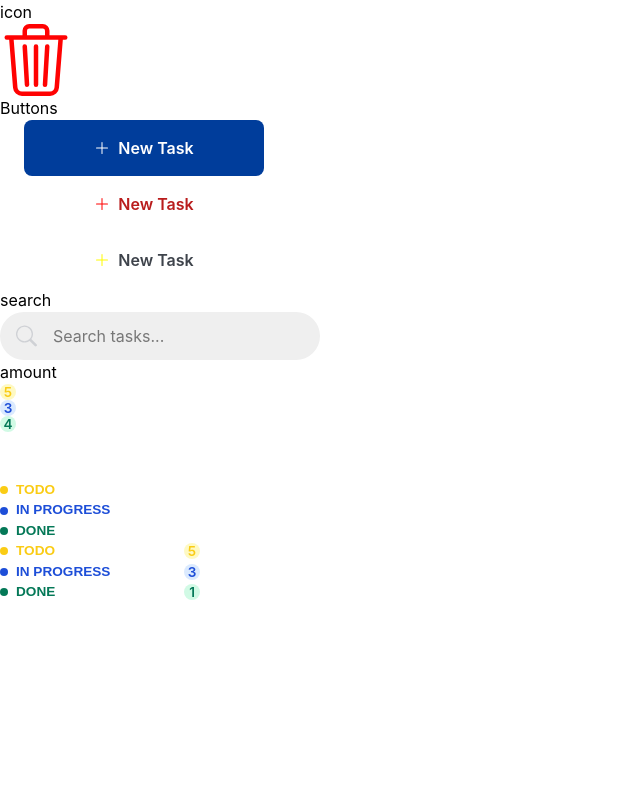
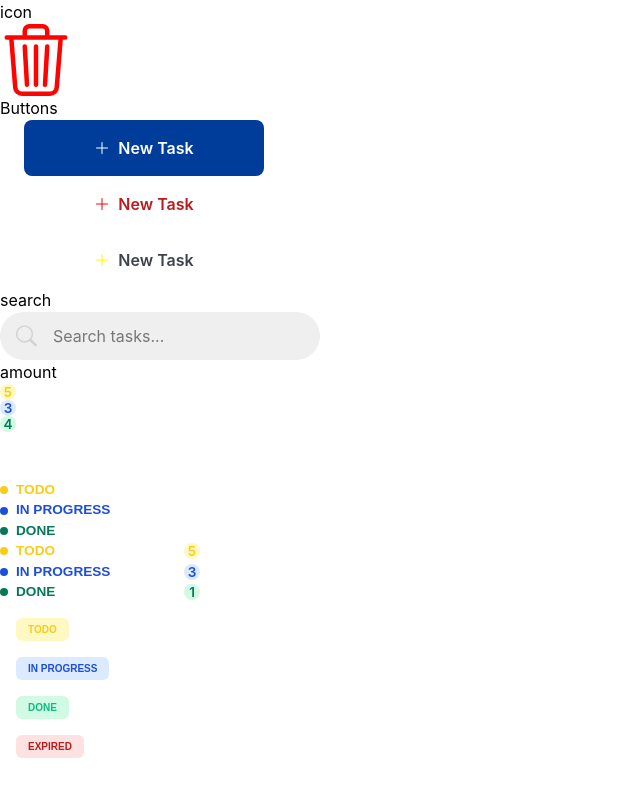
Before and after one commit to michaelprocha/todo-json-server, a React (Vite) app: page / in a window 1280 px wide. Shown: the top 796 px of the page, without its empty margins (0-640 px from the left). Built offline with nearby package versions, Linux system fonts and the light colour scheme.

Commit message:
add TagCard component and add three colors variants at system design

```diff
--- a/src/App.tsx
+++ b/src/App.tsx
@@ -8,6 +8,7 @@ import Search from "./components/Search";
 import Amount from "./components/Amount";
 import DescGroupCardText from "./components/DescGroupCardText";
 import DescGroup from "./components/DescGroup";
+import TagCard from "./components/TagCard";
 
 const router = createBrowserRouter([
 	{
@@ -57,6 +58,12 @@ const router = createBrowserRouter([
 						done
 					</DescGroup>
 				</div>
+				<div className="flex flex-col gap-4 p-4">
+					<TagCard>todo</TagCard>
+					<TagCard color="secondary">in progress</TagCard>
+					<TagCard color="tertiary">done</TagCard>
+					<TagCard color="complementary">expired</TagCard>
+				</div>
 			</>
 		),
 	},
--- /dev/null
+++ b/src/components/TagCard.tsx
@@ -0,0 +1,29 @@
+import { tv, type VariantProps } from "tailwind-variants";
+import { type ComponentProps } from "react";
+
+const tagCard = tv({
+	base: "py-1 px-3 uppercase font-roboto text-xs font-semibold w-min h-min rounded-md whitespace-nowrap",
+	variants: {
+		color: {
+			primary: "bg-yellow-light text-yellow-mustard",
+			secondary: "bg-blue-light text-blue-dark",
+			tertiary: "bg-green-light text-green",
+			complementary: "bg-red-light text-red-dark",
+		},
+	},
+	defaultVariants: {
+		color: "primary",
+	},
+});
+
+type Props = VariantProps<typeof tagCard> & ComponentProps<"p">;
+
+function TagCard({ className, color, children, ...props }: Props) {
+	return (
+		<p className={tagCard({ color, className })} {...props}>
+			{children}
+		</p>
+	);
+}
+
+export default TagCard;
--- a/src/style.css
+++ b/src/style.css
@@ -5,13 +5,17 @@
     --color-blue-roayal: #003D9B;
     --color-blue-dark: #1D4ED8;
     --color-blue-light: #DBEAFE;
+    --color-blue-mid-light: #BEDAFF;
     --color-yellow-mustard: #FACC15;
     --color-yellow-dark: #A16207;
     --color-yellow-light: #FEF9C3;
+    --color-yellow-mid-light: #FFF9B4;
     --color-green-dark: #047857;
     --color-green: #10B981;
     --color-green-light: #D1FAE5;
+    --color-green-mid-light: #C2FFE0;
     --color-red-light: #FEE2E2;
+    --color-red-mid-light: #FFC2C2;
     --color-red-dark: #B91C1C;
     --color-midnight: #111827;
     --color-gray: #3E434B;
```
